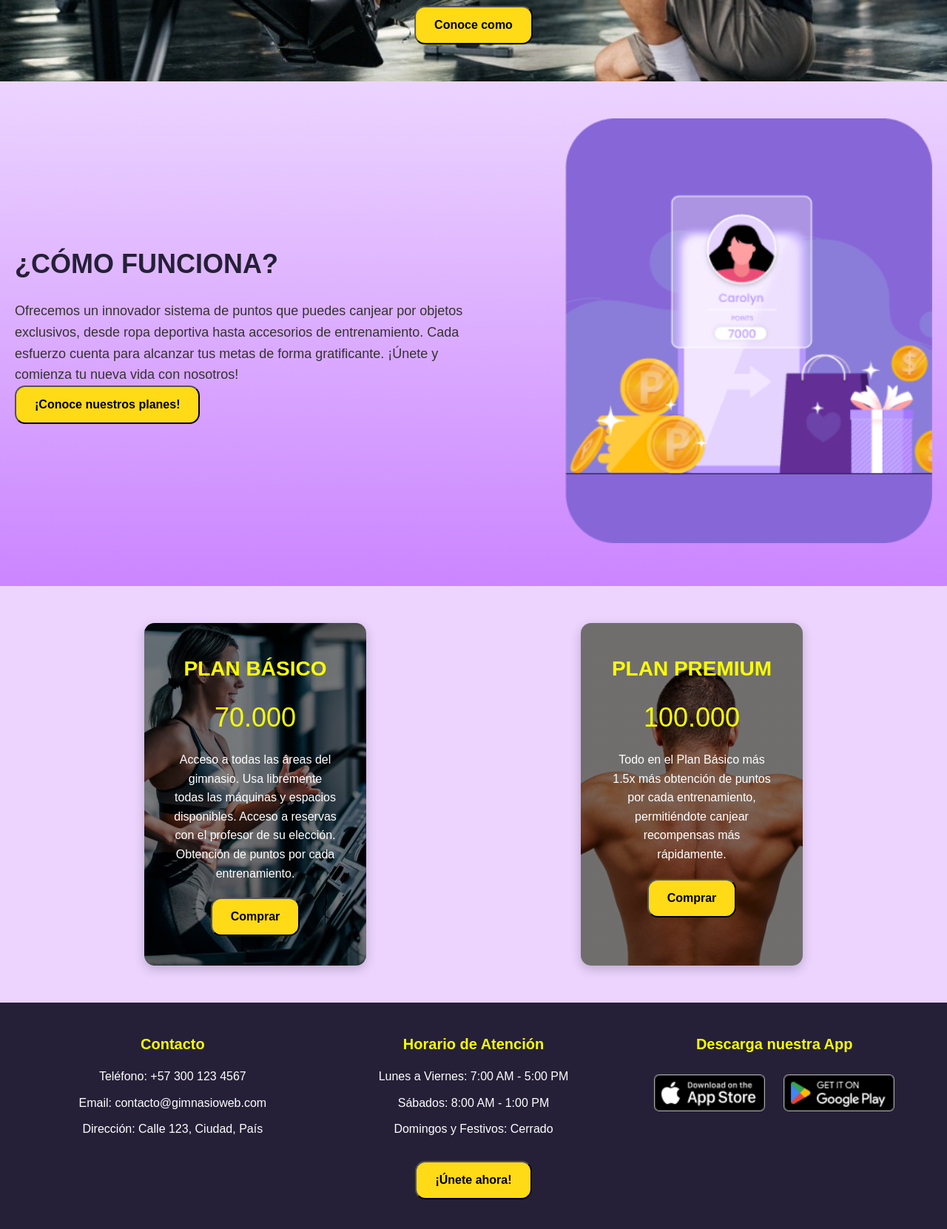
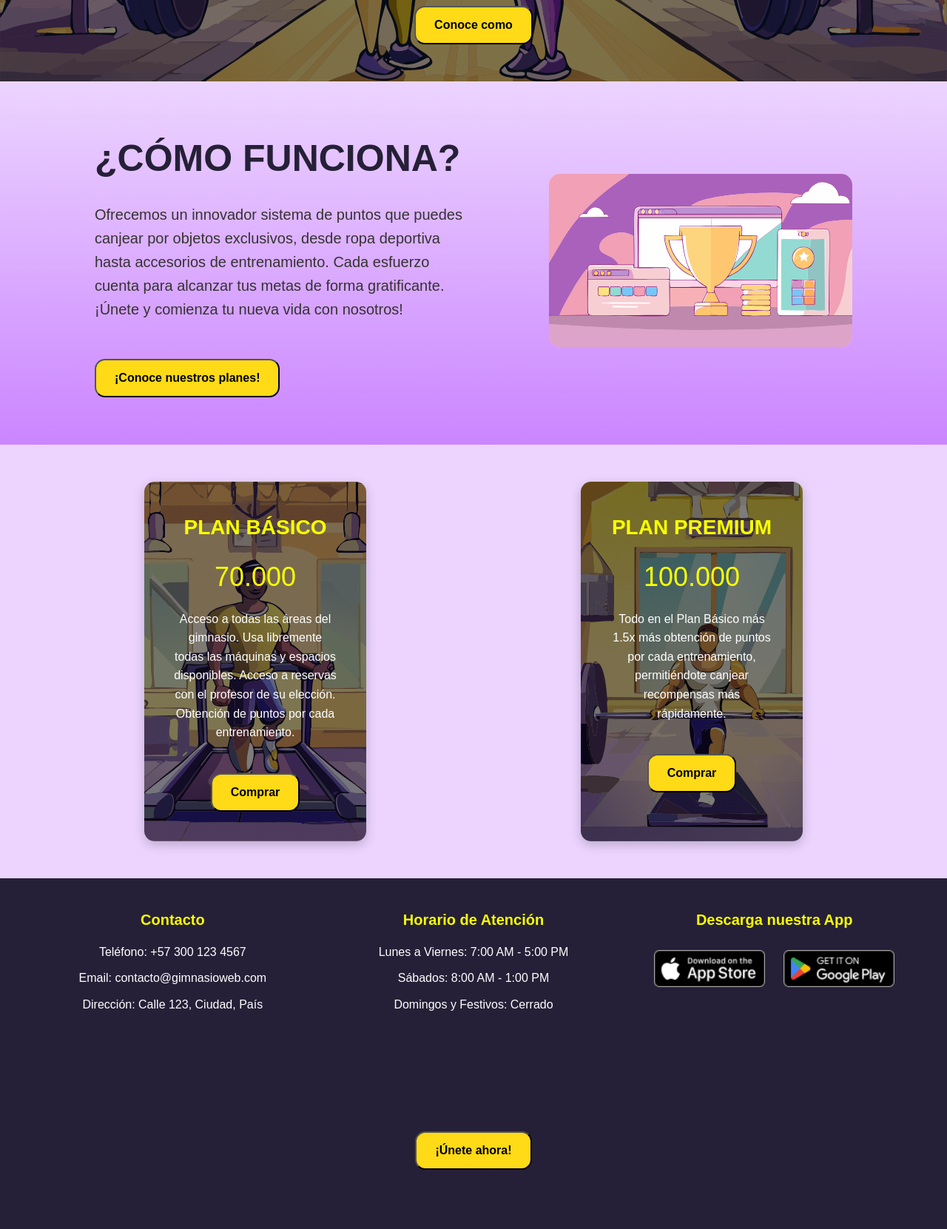
Before and after one commit to JuanQuiroga12/Pagina-web, a PHP site: page / in a window 1280 px wide. Shown: the part 570-2231 px from the top of the page at 74% size. After the commit the page ends 2151 px from the top, so only its background shows below. Run offline with PHP 8.4, Linux system fonts and the light colour scheme.

Commit message:
Ajustes de layout para hacerlo responsive, cambio en imagenes con ia

```diff
--- a/index.html
+++ b/index.html
@@ -42,7 +42,7 @@
           <button id="conocePlanesBtn" class="btn-block">¡Conoce nuestros planes!</button>
         </div>
         <div class="info-image">
-          <img src="public/images/premios.png" alt="Imagen" class="info-img">
+          <img src="public/images/Puntosiailustrator.svg" alt="Imagen" class="info-img">
         </div>
       </div>
     </section>
--- a/styles.css
+++ b/styles.css
@@ -102,6 +102,7 @@ header .logo {
   font-size: 16px;
   font-weight: 700;
   padding: 15px 25px;
+  margin-top: 10%;
   border-radius: 14px;
   text-align: center;
   cursor: pointer;
@@ -115,7 +116,7 @@ header .logo {
 /* Sección "¿Cómo funciona?" */
 .section-info {
   background: linear-gradient(to bottom, #ECD4FF, #CB85FF);
-  padding: 50px 20px;
+  padding: 5% 10%;
   display: flex;
   justify-content: space-between;
   align-items: center;
@@ -132,13 +133,13 @@ header .logo {
 }
 
 .section-title {
-  font-size: 36px;
+  font-size: 50px;
   margin-bottom: 20px;
   color: #252037;
 }
 
 .info-text p {
-  font-size: 18px;
+  font-size: 20px;
   color: #333;
 }
 
@@ -161,7 +162,7 @@ header .logo {
 }
 
 .plan {
-  background-image: linear-gradient(to bottom, rgba(0, 0, 0, 0.5), rgba(0, 0, 0, 0.5)), url('public/images/ejercicios_para_rejuvenecer_la_edad_metabolica.webp');
+  background-image: linear-gradient(to bottom, rgba(0, 0, 0, 0.5), rgba(0, 0, 0, 0.5)), url('public/images/plan1.svg');
   background-size: cover;
   background-position: center;
   background-repeat: no-repeat;
@@ -174,7 +175,7 @@ header .logo {
 }
 
 .plan2 {
-  background-image: linear-gradient(to bottom, rgba(0, 0, 0, 0.5), rgba(0, 0, 0, 0.5)), url('public/images/hombre\ musculoso.jpg');
+  background-image: linear-gradient(to bottom, rgba(0, 0, 0, 0.5), rgba(0, 0, 0, 0.5)), url('public/images/plan2.svg');
   background-size: cover;
   background-position: center;
   background-repeat: no-repeat;
```
Also changed, not shown: other parts of styles.css (+69 -5 lines), public/images/BackRealisticIA.jpeg (added), public/images/Puntosiailustrator.svg (added), public/images/backIA.jpeg (added), public/images/backiailustrator.svg (added), public/images/plan1.svg (added), public/images/plan2.svg (added).
